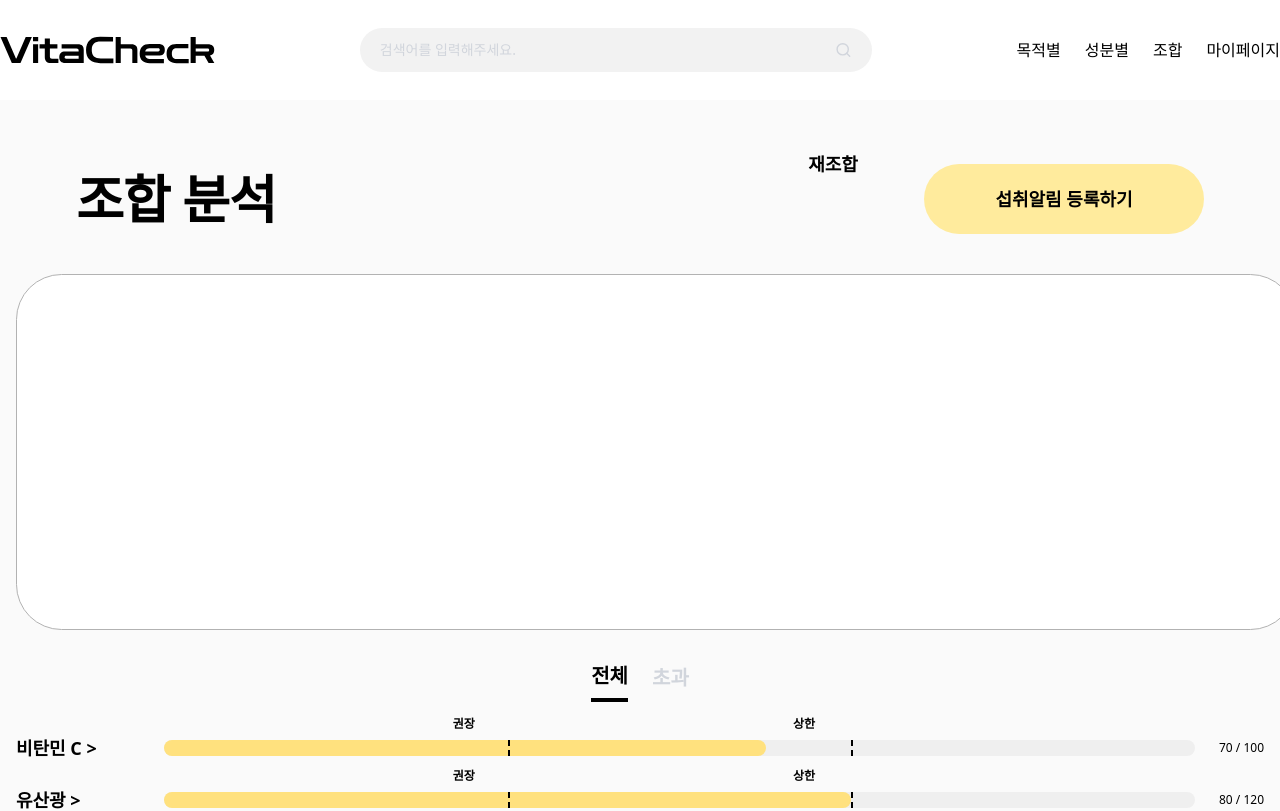
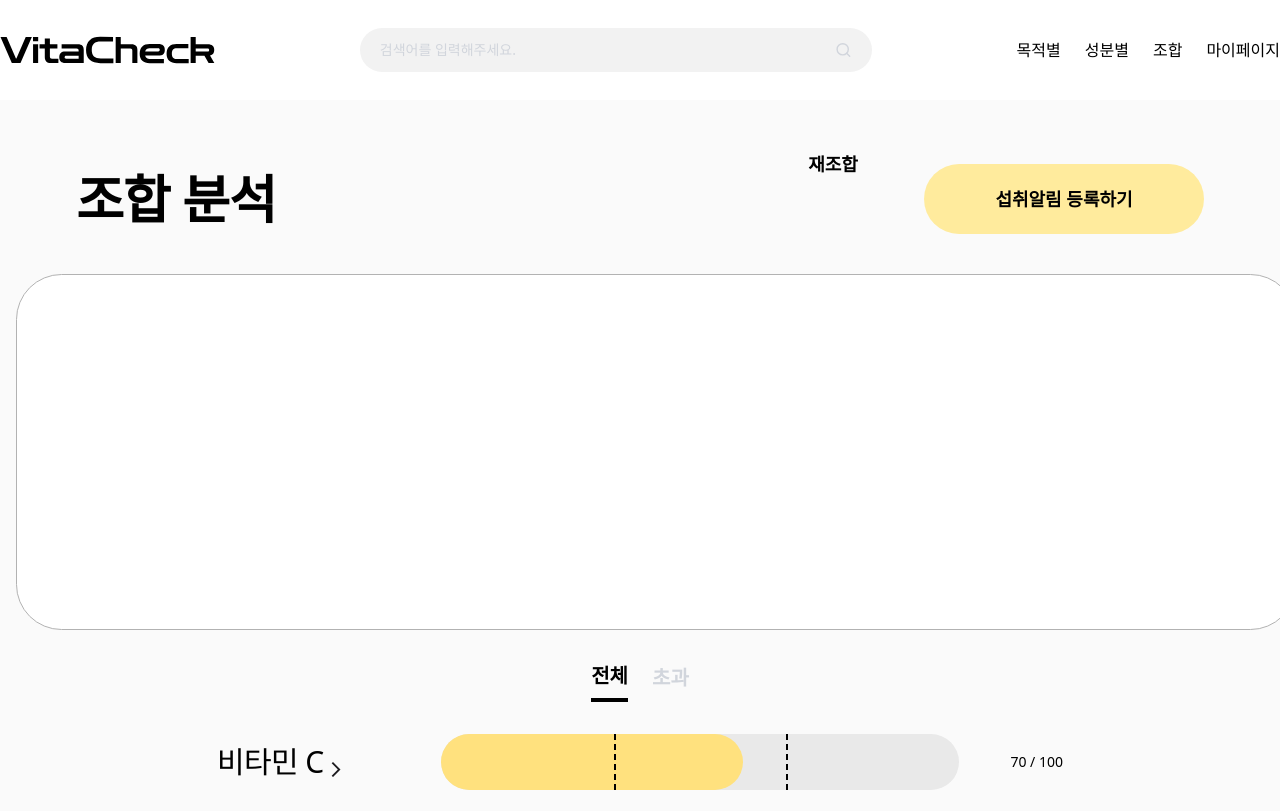
Before and after one commit to VitaCheck/vitacheck-fe, a React (Vite) app: page /combination-result in a window 1280 px wide. Shown: the top 811 px of the page. Built offline with nearby package versions, Linux system fonts and the light colour scheme.

Commit message:
CombinationResultPage.tsx 수정

```diff
--- a/src/pages/AddCombinationPage.tsx
+++ b/src/pages/AddCombinationPage.tsx
@@ -381,7 +381,11 @@ const AddCombinationPage = () => {
                   분석 목록
                 </h3>
                 <button
-                  onClick={() => navigate("/combination-result")}
+                  onClick={() =>
+                    navigate("/combination-result", {
+                      state: { selectedItems },
+                    })
+                  }
                   className="bg-[#FFEB9D] rounded-[20px] flex items-center justify-center"
                   style={{
                     width: "67px",
--- a/src/pages/CombinationResultPage.tsx
+++ b/src/pages/CombinationResultPage.tsx
@@ -10,11 +10,11 @@ export default function CombinationResultPage() {
   const scrollRef = useRef<HTMLDivElement>(null);
 
   const ingredientData = [
-    { name: "비탄민 C", value: 70, recommended: 60, upper: 100 },
+    { name: "비타민 C", value: 70, recommended: 60, upper: 100 },
     { name: "유산광", value: 80, recommended: 70, upper: 120 },
     { name: "역산", value: 50, recommended: 60, upper: 100 },
     { name: "그루타치온", value: 90, recommended: 80, upper: 110 },
-    { name: "비탄민 A", value: 95, recommended: 90, upper: 100 },
+    { name: "비타민 A", value: 95, recommended: 90, upper: 100 },
   ];
 
   const [activeTab, setActiveTab] = useState<"전체" | "초과">("전체");
@@ -138,14 +138,51 @@ export default function CombinationResultPage() {
             </>
           )}
         </div>
+        {/* 모바일 슬라이더 */}
+        <div className="md:hidden w-[370px] h-[156px] bg-white border border-[#B2B2B2] rounded-[20px] mx-auto overflow-x-auto scrollbar-hide px-4 py-3">
+          <div className="flex gap-3 w-max">
+            {selectedItems.map((item: any, idx: number) => (
+              <div
+                key={idx}
+                className="relative w-[130px] h-[130px] bg-white rounded-[10px] flex-shrink-0 flex flex-col items-center"
+                style={{
+                  paddingTop: "26px",
+                  paddingBottom: "12px",
+                }}
+              >
+                {/* 체크박스 */}
+                <input
+                  type="checkbox"
+                  className="absolute top-[8px] left-[8px] w-[18px] h-[18px] border border-[#9C9A9A] rounded-[3.33px] accent-black"
+                  style={{
+                    paddingTop: "3.33px",
+                    paddingBottom: "3.33px",
+                    paddingLeft: "2.5px",
+                    paddingRight: "2.5px",
+                  }}
+                />
+                {/* 이미지 */}
+                <img
+                  src={item.imageUrl}
+                  alt={item.name}
+                  className="w-[70px] h-[50px] object-contain mb-2"
+                />
+                {/* 이름 */}
+                <p className="text-xs text-center px-1">{item.name}</p>
+              </div>
+            ))}
+          </div>
+        </div>
 
-        {/* 모바일 섭취알림 버튼 */}
-        <div className="w-full mb-6 flex justify-center md:hidden">
+        {/* 모바일 섭취알림 등록하기 버튼 (정중앙 정렬 완벽 반영) */}
+        <div className="md:hidden mt-4 flex justify-center">
           <button
             onClick={() => navigate("/알림-편집-1")}
-            className="w-[370px] h-[54px] px-[22px] py-[11px] bg-[#FFEB9D] rounded-[14px] text-sm font-semibold text-center"
+            className="w-[370px] h-[54px] rounded-[14px] bg-[#FFEB9D] px-[22px] py-[11px] flex items-center justify-center"
           >
-            섭취알림 등록하기 →
+            <span className="font-pretendard font-medium text-[20px] leading-[120%] tracking-[0.03em] text-center">
+              섭취알림 등록하기 →
+            </span>
           </button>
         </div>
 
@@ -183,41 +220,59 @@ export default function CombinationResultPage() {
           </div>
         )}
 
-        {/* 섭취량 그래프 */}
-        <div className="space-y-6">
+        {/* 모바일 섭취량 그래프 */}
+        <div className="md:hidden space-y-4 px-4">
           {filteredIngredients.map(({ name, value, upper }) => {
             const barWidth = `${(value / 120) * 100}%`;
             return (
-              <div key={name} className="flex items-center gap-4">
+              <div key={name} className="flex flex-col gap-2 items-center">
+                {/* 약품 이름 + 화살표 */}
                 <div
-                  className="cursor-pointer text-lg font-bold w-40 whitespace-nowrap"
+                  className="flex items-center"
                   onClick={() =>
                     navigate(`/ingredient?name=${encodeURIComponent(name)}`)
                   }
                 >
-                  {name} &gt;
+                  <span className="font-pretendard font-medium text-[20px] leading-[100%] tracking-[-0.02em] text-black w-[70px] h-[24px]">
+                    {name}
+                  </span>
+                  <MdArrowForwardIos
+                    size={12}
+                    className="ml-[14px] text-[#1C1B1F]"
+                    style={{ width: "6.87px", height: "11.67px" }}
+                  />
                 </div>
-                <div className="relative w-full h-4 bg-[#EFEFEF] rounded-full">
+
+                {/* 그래프 */}
+                <div
+                  className="relative"
+                  style={{
+                    width: "204px",
+                    height: "24px",
+                    backgroundColor: "#EFEFEF",
+                    borderRadius: "44px",
+                  }}
+                >
                   <div
-                    className="absolute h-4 bg-[#FFE17E] rounded-full"
-                    style={{ width: barWidth }}
+                    className="absolute bg-[#FFE17E]"
+                    style={{
+                      width: barWidth,
+                      height: "24px",
+                      borderRadius: "44px",
+                    }}
                   />
                   <div
-                    className="absolute top-0 h-4 border-l-2 border-dashed border-black"
+                    className="absolute top-0 h-[24px] border-l-2 border-dashed border-black"
                     style={{ left: "33.33%" }}
                   />
                   <div
-                    className="absolute top-0 h-4 border-l-2 border-dashed border-black"
+                    className="absolute top-0 h-[24px] border-l-2 border-dashed border-black"
                     style={{ left: "66.66%" }}
                   />
-                  <div className="absolute -top-6 left-[28%] text-xs font-semibold">
-                    권장
-                  </div>
-                  <div className="absolute -top-6 left-[61%] text-xs font-semibold">
-                    상한
-                  </div>
                 </div>
-                <div className="w-16 text-xs text-right">
+
+                {/* 수치 표시 */}
+                <div className="text-xs text-right text-gray-600 w-[204px]">
                   {value} / {upper}
                 </div>
               </div>
@@ -225,11 +280,58 @@ export default function CombinationResultPage() {
           })}
         </div>
 
-        {filteredIngredients.length > 5 && (
-          <div className="flex justify-center my-4">
-            <button className="text-sm text-gray-500">필터보기 ⌄</button>
-          </div>
-        )}
+        {/* PC 버전 섭취량 그래프 (약품 이름 + 아이콘 포함) */}
+        <div className="hidden md:flex flex-col items-center space-y-6 px-[60px]">
+          {filteredIngredients.map(({ name, value, upper }) => {
+            const barWidth = `${(value / 120) * 100}%`;
+            return (
+              <div key={name} className="flex items-center gap-6">
+                {/* 약품 이름 + 아이콘 */}
+                <div
+                  className="flex items-center w-[200px] h-[48px] cursor-pointer"
+                  onClick={() =>
+                    navigate(`/ingredient?name=${encodeURIComponent(name)}`)
+                  }
+                >
+                  <span className="font-pretendard font-medium text-[30px] leading-[100%] tracking-[-0.02em] text-black">
+                    {name}
+                  </span>
+                  <MdArrowForwardIos
+                    size={18}
+                    className="ml-[3px]"
+                    style={{
+                      width: "18px",
+                      height: "31px",
+                      color: "#1C1B1F",
+                      marginTop: "14px",
+                    }}
+                  />
+                </div>
+
+                {/* 그래프 */}
+                <div className="relative w-[518px] h-[56px] bg-[#E9E9E9] rounded-[113px]">
+                  <div
+                    className="absolute h-[56px] bg-[#FFE17E] rounded-[113px]"
+                    style={{ width: barWidth }}
+                  />
+                  <div
+                    className="absolute top-0 h-[56px] border-l-2 border-dashed border-black"
+                    style={{ left: "33.33%" }}
+                  />
+                  <div
+                    className="absolute top-0 h-[56px] border-l-2 border-dashed border-black"
+                    style={{ left: "66.66%" }}
+                  />
+                </div>
+
+                {/* 수치 */}
+                <div className="w-[80px] text-sm text-right">
+                  {value} / {upper}
+                </div>
+              </div>
+            );
+          })}
+        </div>
 
         {/* 조합 카드 */}
         <div className="mt-20 mb-10 max-w-[1248px] mx-auto">
```
